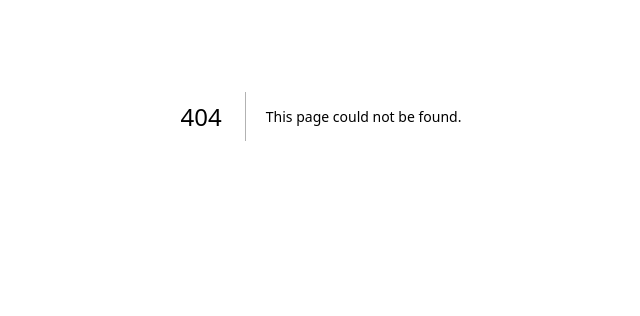
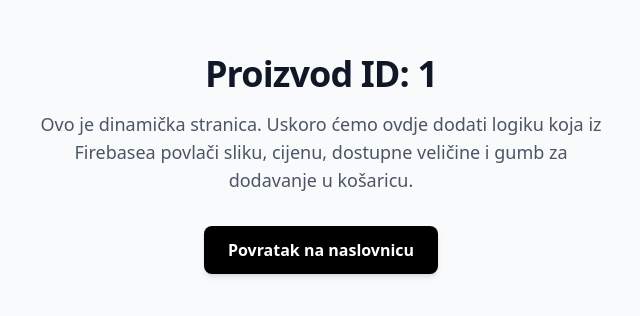
Before and after one commit to Amkoo996/CasualshopBiH, a Next.js app: page /proizvod/1 in a window 1280 px wide. Before the commit this address had no page. Shown: the part 284-600 px from the top of the page, without its empty margins (319-959 px from the left). Built offline with nearby package versions, Linux system fonts and the light colour scheme.

Commit message:
Add dynamic SEO metadata and product page component

```diff
--- /dev/null
+++ b/app/proizvod/[id]/page.tsx
@@ -0,0 +1,39 @@
+import { Metadata } from "next";
+
+// 1. Dinamički SEO Meta tagovi (Ovo rješava problem s dijeljenjem linkova)
+export async function generateMetadata({ params }: { params: Promise<{ id: string }> }): Promise<Metadata> {
+  const { id } = await params;
+
+  // Ovdje ćemo u sljedećem koraku povući podatke iz Firebasea za ovaj specifični ID
+  // Trenutno stavljamo "placeholder" podatke kako bi testirali strukturu
+  const nazivProizvoda = `Streetwear Komad #${id}`;
+  const opisProizvoda = "Pregledajte našu najnoviju streetwear kolekciju uz brzu dostavu u cijeloj BiH.";
+
+  return {
+    title: `${nazivProizvoda} | Casualshop BiH`,
+    description: opisProizvoda,
+    openGraph: {
+      title: `${nazivProizvoda} | Casualshop BiH`,
+      description: opisProizvoda,
+      type: "website",
+      // images: [slikaProizvoda], -> ovo ćemo otključati kad spojimo bazu
+    }
+  };
+}
+
+// 2. Glavna SSR komponenta stranice
+export default async function ProductPage({ params }: { params: Promise<{ id: string }> }) {
+  const { id } = await params;
+
+  return (
+    <div className="min-h-screen bg-gray-50 pt-24 px-4 flex flex-col items-center justify-center text-center">
+      <h1 className="text-4xl font-extrabold text-gray-900 tracking-tight">Proizvod ID: {id}</h1>
+      <p className="mt-4 text-lg text-gray-600 max-w-xl">
+        Ovo je dinamička stranica. Uskoro ćemo ovdje dodati logiku koja iz Firebasea povlači sliku, cijenu, dostupne veličine i gumb za dodavanje u košaricu.
+      </p>
+      <a href="/" className="mt-8 px-6 py-3 bg-black text-white font-semibold rounded-lg shadow-md hover:bg-gray-800 transition-colors">
+        Povratak na naslovnicu
+      </a>
+    </div>
+  );
+}
```
